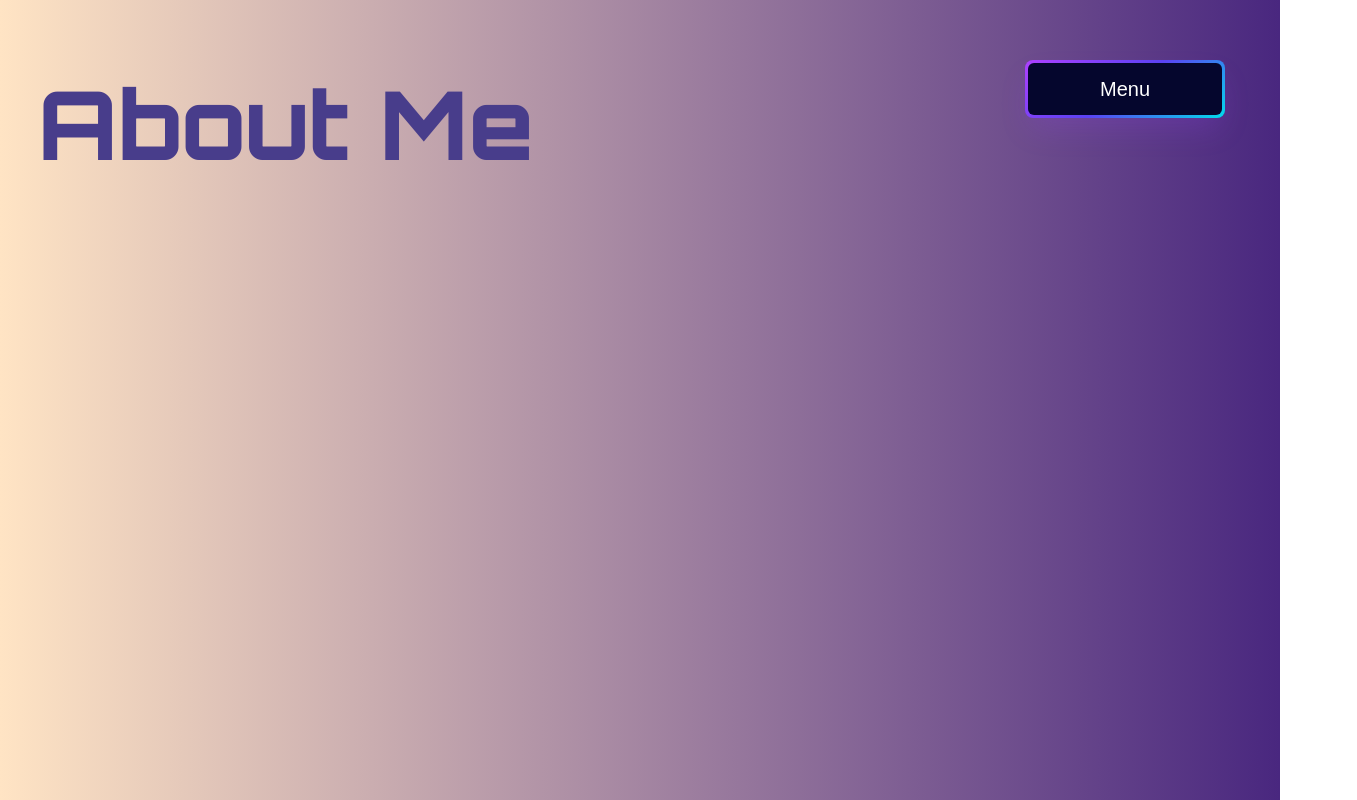
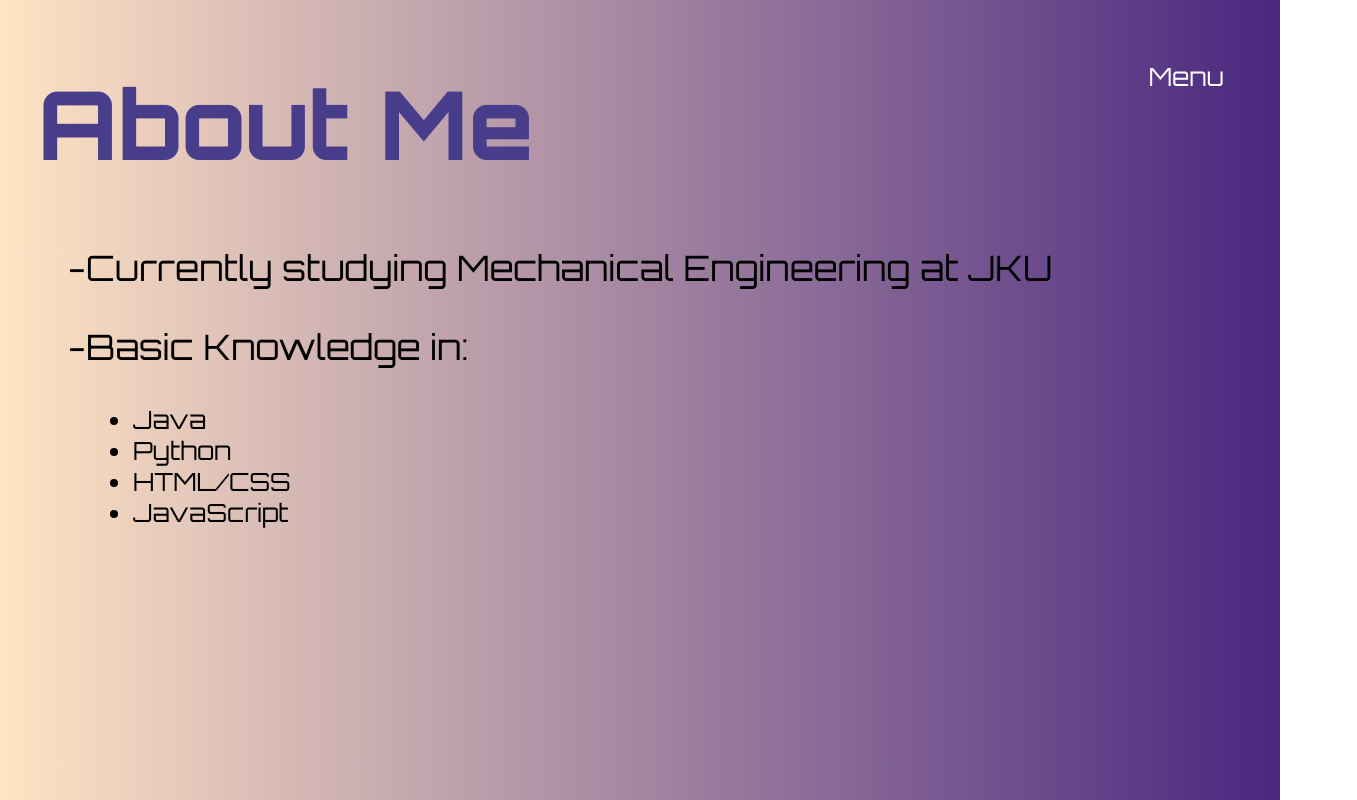
Before and after one commit to s-putz/sputz, a website: page AboutMe.html in a window 1280 px wide. Shown: the whole page, 1357 px wide, since content can reach past the window. Drawn offline with Linux system fonts and the light colour scheme.

Commit message:
Menu change

```diff
--- a/AboutMe.html
+++ b/AboutMe.html
@@ -20,6 +20,17 @@
       <h1> About Me </h1>
     </header>
 
+    <p>-Currently studying Mechanical Engineering at JKU</p>
+    <p>-Basic Knowledge in:
+        <ul>
+            <li>Java</li>
+            <li>Python</li>
+            <li>HTML/CSS</li>
+            <li>JavaScript</li>
+        </ul>
+    </p>
+
+
     <div class="menu">
         <button role="button" id="menu" onclick="visNav()"><span class="text">Menu</span></button>
     </div>
--- a/Styles/Style.css
+++ b/Styles/Style.css
@@ -25,6 +25,16 @@ p{
     font-weight: 400;
 }
 
+ul{
+    position: relative;
+    font-family: "Orbitron", consolas, serif;
+    font-size: 25px;
+    text-align: left;
+    left: 85px;
+    font-weight: 400;
+}
+
+
 h2{
     color: darkslategrey;
     font-size: 40px;
@@ -34,93 +44,29 @@ h2{
 }
 
 button{
-    appearance: button;
-    background-color: #000;
-    background-image: none;
-    border: 1px solid #000;
-    border-radius: 4px;
-    box-shadow: #fff 4px 4px 0 0,#000 4px 4px 0 1px;
-    box-sizing: border-box;
-    color: #fff;
-    cursor: pointer;
-    display: inline-block;
-    font-family: ITCAvantGardeStd-Bk,Arial,sans-serif;
-    font-size: 14px;
-    font-weight: 400;
-    line-height: 20px;
-    margin: 0 5px 10px 0;
-    overflow: visible;
-    padding: 12px 40px;
-    text-align: center;
-    text-transform: none;
-    touch-action: manipulation;
-    user-select: none;
-    -webkit-user-select: none;
-    vertical-align: middle;
-    white-space: nowrap;
-
-}
-
-button:focus{
-    text-decoration: none;
+    display: inline-flex;
+    font-size: 20px;
+    color: white;
+    font-family: "Orbitron", consolas, serif;
+    border: none;
+    background-color: unset;
 }
 
 button:hover{
-    text-decoration: none;
-}
-
-button:active{
-    box-shadow: rgba(0, 0, 0, .125) 0 3px 5px inset;
-    outline: 0;
-}
-
-button:not([disabled]):active{
-    box-shadow: #fff 2px 2px 0 0, #000 2px 2px 0 1px;
-    transform: translate(2px, 2px);
-
+    color: dimgray;
 }
 
 #menu{
-    align-items: center;
-    background-image: linear-gradient(144deg,#AF40FF, #5B42F3 50%,#00DDEB);
-    border: 0;
-    border-radius: 8px;
-    box-shadow: rgba(151, 65, 252, 0.2) 0 15px 30px -5px;
-    box-sizing: border-box;
-    color: #FFFFFF;
-    display: flex;
-    font-family: Phantomsans, sans-serif;
-    font-size: 20px;
-    justify-content: center;
-    line-height: 1em;
-    max-width: 100%;
-    min-width: 200px;
-    padding: 3px;
-    text-decoration: none;
-    user-select: none;
-    -webkit-user-select: none;
-    touch-action: manipulation;
-    white-space: nowrap;
-    cursor: pointer;
+    font-size : 25px;
+    font-family: "Orbitron", consolas, serif;
+    border: none;
+    color: white;
+    background-color: unset;
 }
 
-#menu:active, #menu:hover{
-    outline: 0;
+#menu:hover{
+    color: dimgray;
 }
-
-#menu span{
-    background-color: rgb(5, 6, 45);
-    padding: 16px 24px;
-    border-radius: 6px;
-    width: 100%;
-    height: 100%;
-    transition: 300ms;
-}
-
-#menu:hover span{
-    background: none;
-}
-
 
 .menu{
     position: absolute;
@@ -130,7 +76,7 @@ button:not([disabled]):active{
 
 .navbar{
     position: absolute;
-    top: 160px;
+    top: 130px;
     right: 20px;
 }
 #navbar{
```
Also changed, not shown: Contact.html (+1 -1 lines), index.html (+1 -3 lines).
